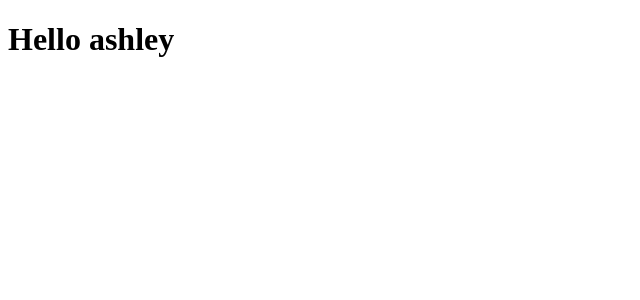
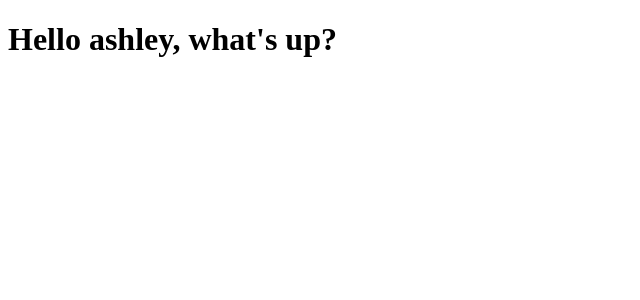
Before and after one commit to lizablue/reacting-to-react, a React (Create React App) app: page / in a window 1280 px wide. Shown: the top 300 px of the page, without its empty margins (0-640 px from the left). Built offline with nearby package versions, Linux system fonts and the light colour scheme.

Commit message:
steps 5 & 6, add another string to the h1

```diff
--- a/src/components/App.jsx
+++ b/src/components/App.jsx
@@ -9,7 +9,8 @@ class App extends Component {
         super(props);
 
         this.state = {
-            name: "ashley"
+            name: "ashley",
+            text: "what\'s up?"
         };
     }
 
@@ -17,7 +18,7 @@ class App extends Component {
         return (
             <div className="App">
                 <header className="App-header">
-                    <h1>Hello { this.state.name }</h1>
+                    <h1>Hello { this.state.name }, { this.state.text }</h1>
                 </header>
             </div>
         );
```
